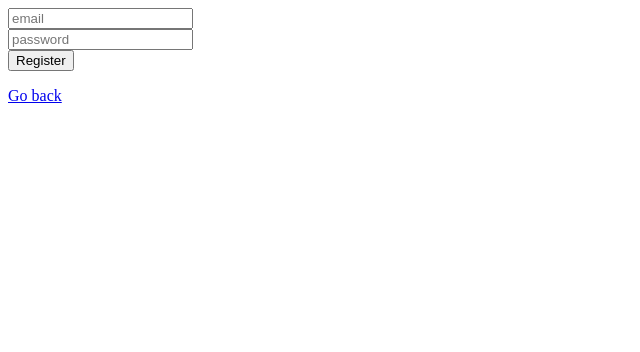
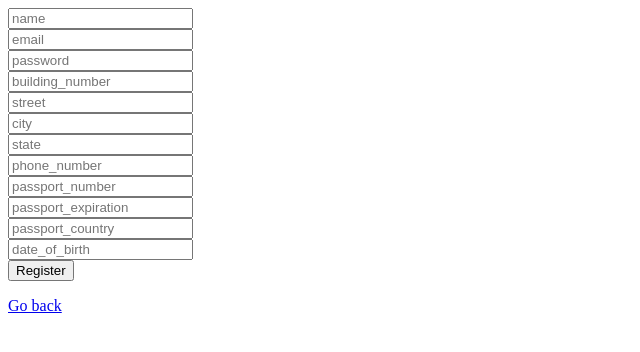
Before and after one commit to NxFerrara/air-ticket-reservation-system, a Flask app: page /customer_register in a window 1280 px wide. Shown: the top 352 px of the page, without its empty margins (0-640 px from the left). Run offline with Flask 2, Linux system fonts and the light colour scheme.

Commit message:
register and login pages fully work except for airline staff register

```diff
--- a/flask_project/main.py
+++ b/flask_project/main.py
@@ -18,25 +18,25 @@ conn = pymysql.connect(host='localhost',
 # Define route for index
 @app.route('/')
 def index():
-    return render_template('index.html')
+    return render_template('home_templates/index.html')
 
 
 # Define route for login
 @app.route('/login')
 def login():
-    return render_template('login.html')
+    return render_template('home_templates/login.html')
 
 
 # Define route for customer login
 @app.route('/customer_login')
 def customer_login():
-    return render_template('customer_login.html')
+    return render_template('customer_templates/customer_login.html')
 
 
 # Define route for airline staff login
 @app.route('/airline_staff_login')
 def airline_staff_login():
-    return render_template('airline_staff_login.html')
+    return render_template('airline_staff_templates/airline_staff_login.html')
 
 
 # Authenticates the customer login
@@ -64,7 +64,7 @@ def customer_login_auth():
     else:
         # returns an error message to the html page
         error = 'Invalid login or username'
-        return render_template('customer_login.html', error=error)
+        return render_template('customer_templates/customer_login.html', error=error)
 
 
 # Authenticates the airline staff login
@@ -92,53 +92,67 @@ def airline_staff_login_auth():
     else:
         # returns an error message to the html page
         error = 'Invalid login or username'
-        return render_template('airline_staff_login.html', error=error)
+        return render_template('airline_staff_templates/airline_staff_login.html', error=error)
 
 
 # Define route for register
 @app.route('/register')
 def register():
-    return render_template('register.html')
+    return render_template('home_templates/register.html')
 
 
 # Define route for customer register
 @app.route('/customer_register')
 def customer_register():
-    return render_template('customer_register.html')
+    return render_template('customer_templates/customer_register.html')
 
 
 # Define route for airline staff register
 @app.route('/airline_staff_register')
 def airline_staff_register():
-    return render_template('airline_staff_register.html')
+    return render_template('airline_staff_templates/airline_staff_register.html')
 
 
 # Authenticates the customer register
 @app.route('/customer_register_auth', methods=['GET', 'POST'])
 def customer_register_auth():
     # grabs information from the forms
+    name = request.form['name']
     email = request.form['email']
     password = request.form['password']
+    building_number = request.form['building_number']
+    street = request.form['street']
+    city = request.form['city']
+    state = request.form['state']
+    phone_number = request.form['phone_number']
+    passport_number = request.form['passport_number']
+    passport_expiration = request.form['passport_expiration']
+    passport_country = request.form['passport_country']
+    date_of_birth = request.form['date_of_birth']
 
     # cursor used to send queries
     cursor = conn.cursor()
     # executes query
-    query = 'SELECT * FROM purchase WHERE EmailAddress = %s ORDER BY PurchaseDateandTime DESC'
+    query = 'SELECT * FROM customer WHERE EmailAddress = %s'
     cursor.execute(query, email)
     # stores the results in a variable
     data = cursor.fetchone()
     # use fetchall() if you are expecting more than 1 data row
     error = None
+    message = None
     if data:
         # If the previous query returns data, then user exists
         error = "This user already exists"
-        return render_template('register.html', error=error)
+        return render_template('customer_templates/customer_register.html', error=error)
     else:
-        ins = 'INSERT INTO user VALUES(%s, %s)'
-        cursor.execute(ins, (email, password))
+        ins = 'INSERT INTO customer VALUES(%s, %s, %s, %s, %s, %s, %s, %s, %s, %s, %s, %s)'
+        cursor.execute(ins, (name, email, password, building_number, street, city, state,
+                             phone_number, passport_number, passport_expiration, passport_country,
+                             date_of_birth))
         conn.commit()
         cursor.close()
-        return render_template('index.html')
+        message = "User successfully registered!"
+        return render_template('customer_templates/customer_register.html', context=message)
 
 
 # Authenticates the airline staff register
@@ -147,11 +161,15 @@ def airline_staff_register_auth():
     # grabs information from the forms
     username = request.form['username']
     password = request.form['password']
+    first_name = request.form['first_name']
+    last_name = request.form['last_name']
+    date_of_birth = request.form['date_of_birth']
+    airline_name = request.form['airline_name']
 
     # cursor used to send queries
     cursor = conn.cursor()
     # executes query
-    query = 'SELECT * FROM ticket WHERE AirlineName = %s'
+    query = 'SELECT * FROM airlinestaff WHERE Username = %s'
     cursor.execute(query, username)
     # stores the results in a variable
     data = cursor.fetchone()
@@ -159,14 +177,15 @@ def airline_staff_register_auth():
     error = None
     if data:
         # If the previous query returns data, then user exists
-        error = "This user already exists"
-        return render_template('register.html', error=error)
+        error = "This staff member already exists"
+        return render_template('airline_staff_templates/airline_staff_register.html', error=error)
     else:
-        ins = 'INSERT INTO user VALUES(%s, %s)'
-        cursor.execute(ins, (username, password))
+        ins = 'INSERT INTO airlinestaff VALUES(%s, %s, %s, %s, %s, %s)'
+        cursor.execute(ins, (username, password, first_name, last_name, date_of_birth, airline_name))
         conn.commit()
         cursor.close()
-        return render_template('index.html')
+        message = "Staff member successfully registered!"
+        return render_template('airline_staff_templates/airline_staff_register.html', context=message)
 
 
 @app.route('/customer_home')
@@ -179,7 +198,7 @@ def customer_home():
     for each in data1:
         print(each['TicketIDNumber'])
     cursor.close()
-    return render_template('customer_home.html', email=email, posts=data1)
+    return render_template('customer_templates/customer_home.html', email=email, posts=data1)
 
 
 @app.route('/airline_staff_home')
@@ -192,7 +211,7 @@ def airline_staff_home():
     for each in data1:
         print(each['TicketIDNumber'])
     cursor.close()
-    return render_template('airline_staff_home.html', username=username, posts=data1)
+    return render_template('airline_staff_templates/airline_staff_home.html', username=username, posts=data1)
 
 
 @app.route('/post', methods=['GET', 'POST'])
--- a/flask_project/templates/airline_staff_home.html
+++ b/flask_project/templates/airline_staff_templates/airline_staff_home.html
@@ -4,7 +4,6 @@
 <body>
 <form action="/post" method="POST">
 	<h1>Welcome {{username}}</h1>
-
 </form>
 
 <style type="text/css">
--- a/flask_project/templates/customer_register.html
+++ /dev/null
@@ -1,15 +0,0 @@
-<html>
-<head>
-</head>
-<body>
-<form action="/customer_register_auth" method="POST">
-	<input type="text" name = "email" placeholder="email" required/> </br>
-	<input type="password" name = "password" placeholder="password" required/></br>
-	<input type="submit" value = Register />
-	{% if error %}
-		<p class="error"><strong>Error:</strong> {{error}}</p>
-	{% endif %}
-</form>
-<a href="/">Go back</a>
-</body>
-</html>
--- a/flask_project/templates/customer_home.html
+++ b/flask_project/templates/customer_templates/customer_home.html
@@ -4,7 +4,6 @@
 <body>
 <form action="/post" method="POST">
 	<h1>Welcome {{email}}</h1>
-
 </form>
 
 <style type="text/css">
--- /dev/null
+++ b/flask_project/templates/customer_templates/customer_register.html
@@ -0,0 +1,28 @@
+<html>
+<head>
+</head>
+<body>
+<form action="/customer_register_auth" method="POST">
+	<input type="text" name = "name" placeholder="name" required/> </br>
+	<input type="text" name = "email" placeholder="email" required/> </br>
+	<input type="password" name = "password" placeholder="password" required/></br>
+	<input type="text" name = "building_number" placeholder="building_number" required/> </br>
+	<input type="text" name = "street" placeholder="street" required/> </br>
+	<input type="text" name = "city" placeholder="city" required/> </br>
+	<input type="text" name = "state" placeholder="state" required/> </br>
+	<input type="text" name = "phone_number" placeholder="phone_number" required/> </br>
+	<input type="text" name = "passport_number" placeholder="passport_number" required/> </br>
+	<input type="text" name = "passport_expiration" placeholder="passport_expiration" required/> </br>
+	<input type="text" name = "passport_country" placeholder="passport_country" required/> </br>
+	<input type="text" name = "date_of_birth" placeholder="date_of_birth" required/> </br>
+	<input type="submit" value = Register />
+	{% if error %}
+		<p class="error"><strong>Error:</strong> {{error}}</p>
+	{% endif %}
+	{% if context %}
+		<p class="context"><strong>Message:</strong> {{context}}</p>
+	{% endif %}
+</form>
+<a href="/">Go back</a>
+</body>
+</html>
```
Also changed, not shown: flask_project/simple.sql (deleted, +0 -12 lines), flask_project/templates/airline_staff_register.html (deleted, +0 -15 lines), flask_project/templates/airline_staff_templates/airline_staff_register.html (added, +22 -0 lines), flask_project/templates/airline_staff_templates/airline_staff_login.html (renamed from flask_project/templates/airline_staff_login.html), flask_project/templates/customer_templates/customer_login.html (renamed from flask_project/templates/customer_login.html), flask_project/templates/home_templates/index.html (renamed from flask_project/templates/index.html), flask_project/templates/home_templates/login.html (renamed from flask_project/templates/login.html), flask_project/templates/home_templates/register.html (renamed from flask_project/templates/register.html).
